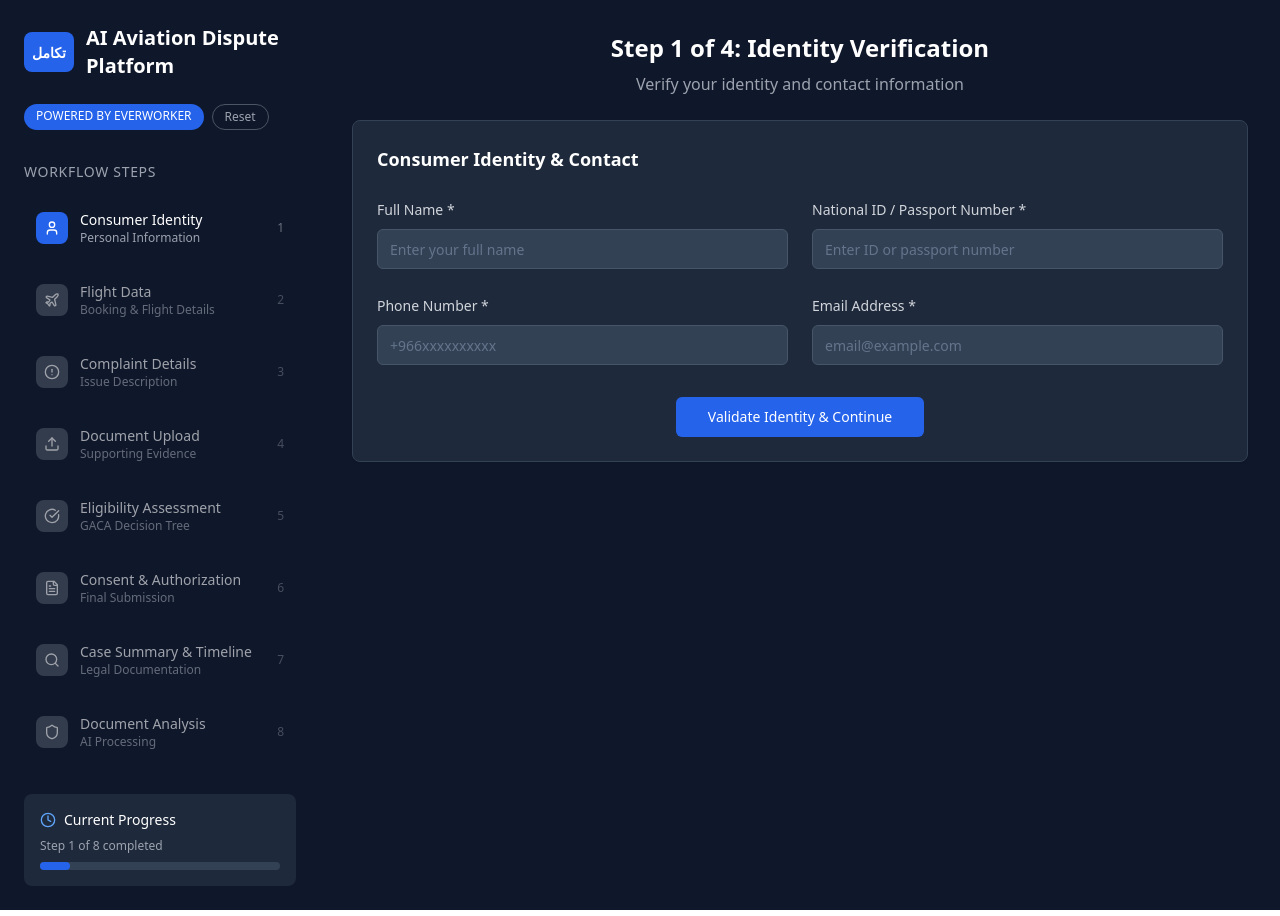
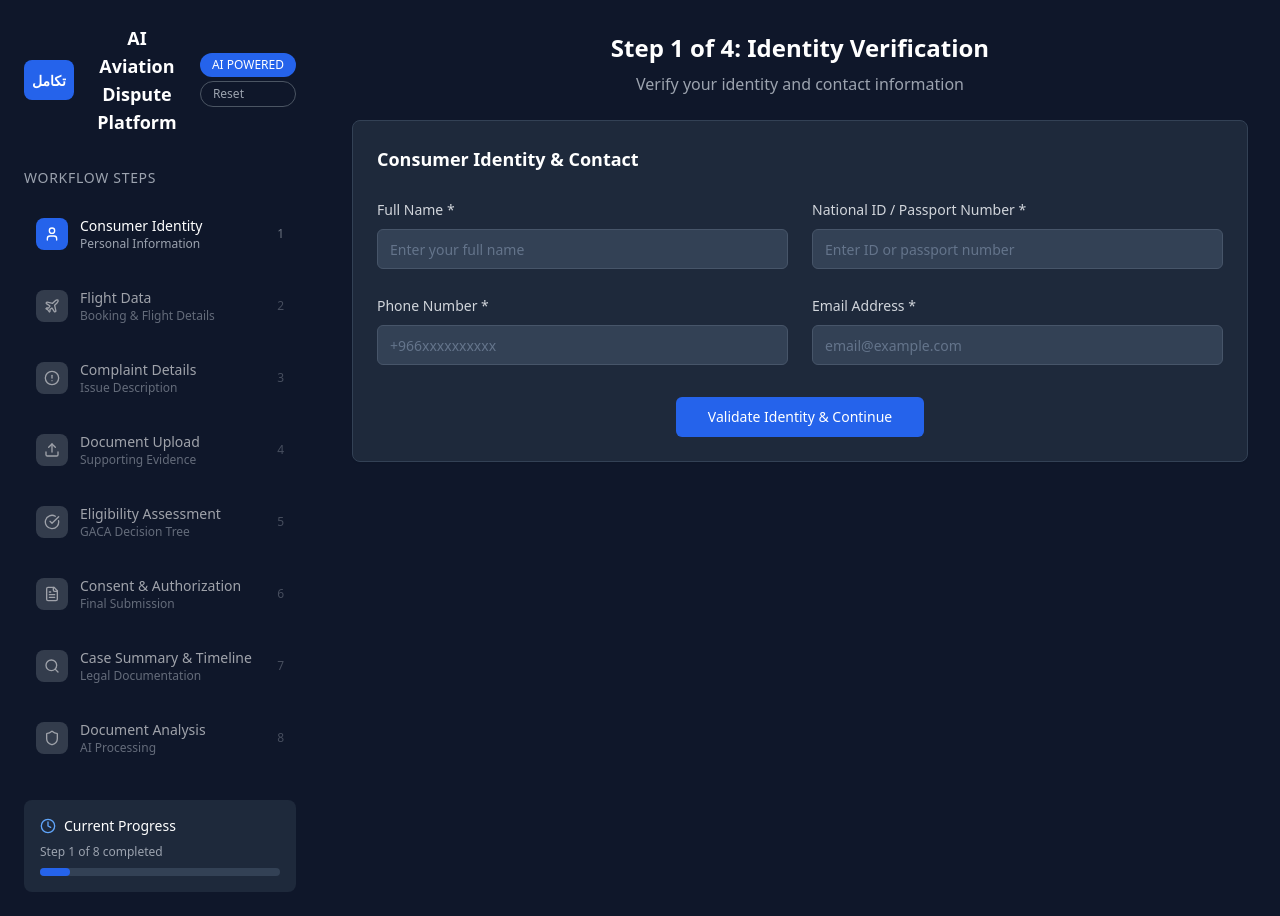
Before and after one commit to vladg96/dispute-navigator-ai-assist, a React (Vite) app: page / in a window 1280 px wide. Built offline with nearby package versions, Linux system fonts and the light colour scheme.

Commit message:
Refactor: Use the provided structure

```diff
--- a/src/components/Sidebar.tsx
+++ b/src/components/Sidebar.tsx
@@ -1,4 +1,3 @@
-
 import React from 'react';
 import { CheckCircle, FileText, Search, Shield, Clock, User, Plane, AlertCircle, Upload } from 'lucide-react';
 
@@ -87,18 +86,23 @@ const Sidebar: React.FC<SidebarProps> = ({ currentStep = 1, onStepClick }) => {
     <div className="w-80 bg-slate-900 text-white min-h-screen p-6">
 
       <div className="mb-8">
-        <div className="flex items-center gap-3 mb-6">
+        {/* Header with logo, title, and badges in horizontal layout */}
+        <div className="flex items-center justify-between mb-6">
+          {/* Logo section */}
           <div className="bg-blue-600 rounded-lg p-2">
             <span className="text-white font-bold text-sm">تكامل</span>
           </div>
-          <div>
-            <h1 className="text-xl font-semibold">AI Aviation Dispute Platform</h1>
+
+          {/* Title section */}
+          <div className="flex-1 mx-4">
+            <h1 className="text-lg font-semibold text-center">AI Aviation Dispute Platform</h1>
           </div>
-        </div>
 
-        <div className="flex gap-2 mb-2">
-          <span className="bg-blue-600 text-xs px-3 py-1 rounded-full">POWERED BY EVERWORKER</span>
-          <span className="text-gray-400 text-xs px-3 py-1 rounded-full border border-gray-600">Reset</span>
+          {/* Badges section */}
+          <div className="flex flex-col gap-1">
+            <span className="bg-blue-600 text-xs px-3 py-1 rounded-full">AI POWERED</span>
+            <span className="text-gray-400 text-xs px-3 py-1 rounded-full border border-gray-600">Reset</span>
+          </div>
         </div>
       </div>
 
```
